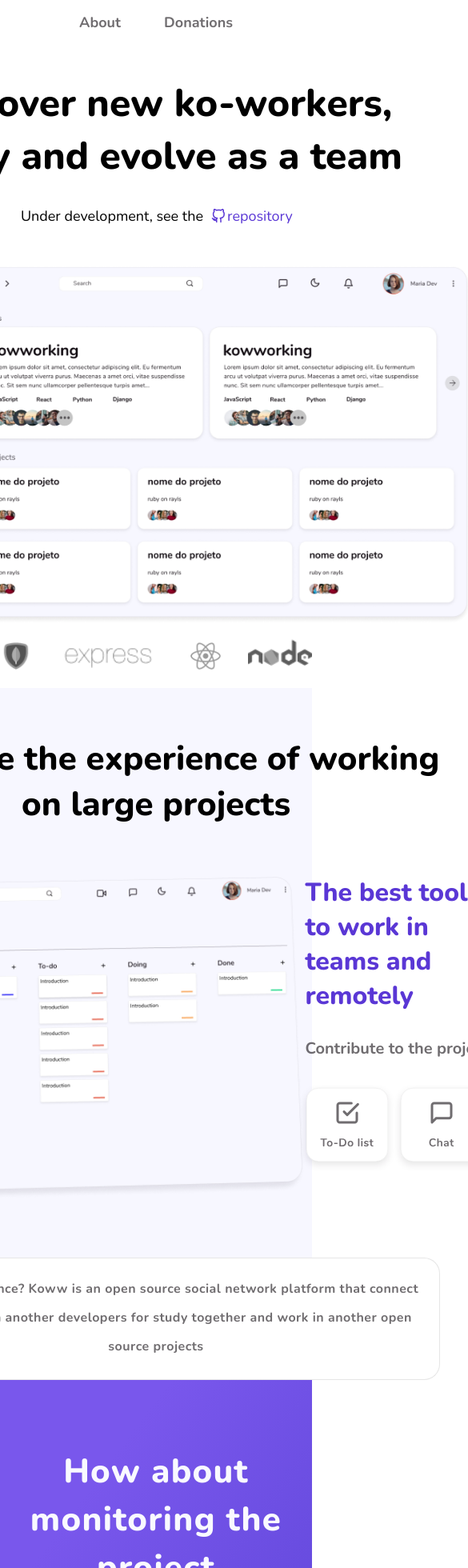
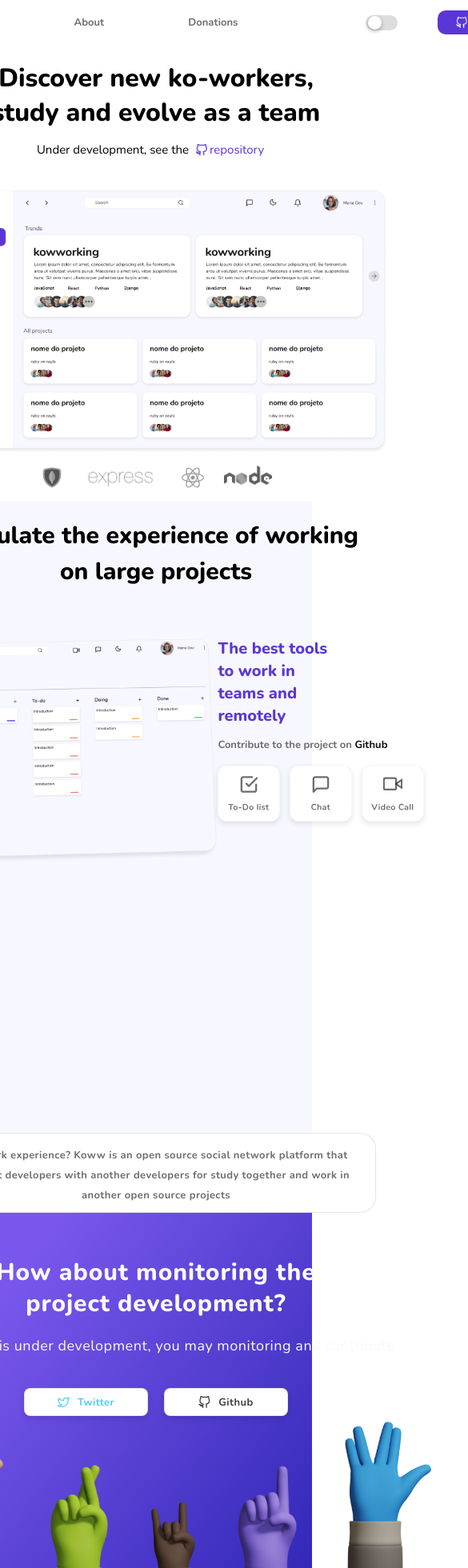
Before and after one commit to Koww-Dev/Kow-Home, a Next.js app: page / in a window 390 px wide. Shown: the top 1960 px of the page at 80% size, 585 px wide, since content can reach past the window. Built offline with nearby package versions, Linux system fonts and the light colour scheme.

Commit message:
[add] - new media querry

```diff
--- a/pages/index.tsx
+++ b/pages/index.tsx
@@ -93,19 +93,44 @@ export default function Home() {
             </h4>
             <div className="container-social-midias">
               <div className="midias">
-                <a href=""></a>
-                <a href=""></a>
+                <a href="">
+                  <img src="/Vector-2.svg" alt="Twitter" />
+                  Twitter
+                </a>
+                <a href="">
+                  <img src="/Vector.svg" alt="Github" />
+                  Github
+                </a>
               </div>
               <div className="to-point">
                 <img src="/hands-dark-white.png" alt="google"/>
+                <img src="/Green-in-Jacket3.png" alt="google"/>
                 <img src="/black-in-Basic11.png" alt="google"/>
+                <img src="/Purple-in-jacket5.png" alt="google"/>
                 <img src="/Blue-in-jumper7.png" alt="google"/>
-                <img src="/Green-in-Jacket3.png" alt="google"/>
-                <img src="/Purple-in-jacket5.png" alt="google"/>
               </div>
             </div>
           </div>
         </section>
+        <footer>
+          <div className="responsive-footer">
+            <div className="container-logo-footer">
+              <img src="/logo.svg" alt="Koww"/>
+            </div>
+            <div className="development">
+              <p>Development</p>
+              <a href="">About</a>
+              <a href="">Team</a>
+              <a href="">Contact</a>
+            </div>
+            <div className="contribute">
+              <p>Contribute</p>
+              <a href="">Github</a>
+              <a href="">Comunity</a>
+              <a href="">Donations</a>
+            </div>
+          </div>
+        </footer>
       </main>
     </>
   )
--- a/styles/globals.css
+++ b/styles/globals.css
@@ -22,7 +22,6 @@ main {
   display: flex;
   flex-direction: column;
   align-items: center;
-  /* justify-content: center; */
 }
 
 main header {
@@ -247,7 +246,6 @@ main section.experience h1 {
 
 main section.experience .view-dashbord {
   width: 100%;
-  /* margin-bottom: 15vh; */
   display: flex;
   justify-content: space-between;
 }
@@ -314,6 +312,7 @@ main section.monitoring {
   display: flex;
   justify-content: center;
   background: linear-gradient(126.8deg, #7957EC 13%, #1E1BA9 106.81%);
+  max-height: 950px;
 }
 
 main section.monitoring .mento-responsive {
@@ -344,16 +343,396 @@ main section.monitoring .mento-responsive h4 {
 
 main section.monitoring .mento-responsive .container-social-midias .midias {
   display: flex;
-  flex-direction: column;
+  flex-direction: row;
   justify-content: center;
   align-items: center;
+  margin-top: 50px;
 }
 
 main section.monitoring .mento-responsive .container-social-midias .midias a {
   width: 223px;
   height: 56px;
-  background-color: #FFFFFF;
+  background: #FFFFFF;
+  border: 0.5px solid rgba(17, 11, 17, 0.1);
+  box-sizing: border-box;
+  box-shadow: 0px 4px 6px rgba(17, 11, 17, 0.1);
+  border-radius: 15px;
+  font-size: 18px;
+  line-height: 36px;
+  font-weight: 700;
+  letter-spacing: 0.03em;
+  text-align: center;
+  display: flex;
+  justify-content: center;
+  align-items: center;
+  color: #4fcff8;
+  text-decoration: none;
+
 }
+
+main section.monitoring .mento-responsive .container-social-midias .midias a img {
+  width: 22px;
+  height: 22px;
+  margin-right: 11px;
+}
+
+main section.monitoring .mento-responsive .container-social-midias .midias a + a {
+  margin-left: 20px;
+  color: rgba(17, 11, 17, 0.8);
+}
+
 main section.monitoring .mento-responsive .container-social-midias img {
   height: 500px;
 }
+
+main section.monitoring .mento-responsive .container-social-midias .to-point {
+  position: relative;
+  display: flex;
+  justify-content: center;
+  height: 500px;
+  width: 100%;
+  margin-top: 30px;
+}
+
+main section.monitoring .mento-responsive .container-social-midias .to-point img {
+  height: 500px;
+  object-fit: cover;
+}
+
+main section.monitoring .mento-responsive .container-social-midias .to-point img + img {
+  margin-left: 90px;
+}
+
+main section.monitoring .mento-responsive .container-social-midias .to-point img:nth-child(1) {
+  margin-top: 5px;
+}
+
+main section.monitoring .mento-responsive .container-social-midias .to-point img:nth-child(2) {
+  margin-top: 75px;
+}
+
+main section.monitoring .mento-responsive .container-social-midias .to-point img:nth-child(3) {
+  height: 400px;
+  margin-top: 175px;
+}
+
+main section.monitoring .mento-responsive .container-social-midias .to-point img:nth-child(4) {
+  margin-top: 75px;
+}
+
+main section.monitoring .mento-responsive .container-social-midias .to-point img:nth-child(5) {
+  margin-top: 5px;
+}
+
+main footer {
+  z-index: 1;
+  height: 262px;
+  width: 100%;
+  display: flex;
+  justify-content: center;
+  background-color: #FFFFFF;
+}
+
+main footer .responsive-footer {
+  width: 1440px;
+  padding: 39px 20px 20px 132px;
+  display: flex;
+}
+
+
+main footer .responsive-footer img {
+  width: 155px;
+}
+
+main footer .responsive-footer div.development {
+  margin-left: 80px;
+  display: flex;
+  flex-direction: column;
+}
+
+
+main footer .responsive-footer div.contribute {
+  margin-left: 80px;
+  display: flex;
+  flex-direction: column;
+}
+
+main footer .responsive-footer div p {
+  font-size: 20px;
+  font-weight: 700;
+  color: rgba(17, 11, 17, 0.8);
+  margin-bottom: 20px;
+}
+
+main footer .responsive-footer div a {
+  font-size: 18px;
+  font-weight: 400;
+  color: #110b119a;
+  text-decoration: none;
+  margin-bottom: 10px;
+}
+
+@media (max-width: 1024px) {
+  main header {
+    width: 1024px;
+  }
+
+  main section div.responsive,
+  main section.experience div.experience-responsive,
+  main section div.container-working,
+  main section.monitoring div.mento-responsive,
+  main section div.responsive-footer {
+    width: 1024px;
+  }
+
+  main div.logo {
+    padding-left: 100px;
+  }
+
+  main div.logo img {
+    height: 30px;
+  }
+
+  main header nav.navigation {
+    padding: 0 20% 0 20%;
+  }
+
+  main header nav.navigation a {
+    font-size: 13px;
+  }
+
+  main header nav.login-theme {
+    padding-right: 100px;
+  }
+
+  main header nav.login-theme .switch__container .switch {
+    position: absolute;
+    visibility: hidden;
+    display: none;
+  }
+
+  main header nav.login-theme .switch__container .switch + label img {
+    top: 1px;
+    width: 16px;
+    left: 2.7px;
+  }
+
+  main header nav.login-theme .switch__container .switch--shadow + label {
+    width:  40px;
+    height: 19px;
+  }
+
+  main header nav.login-theme .switch__container .switch--shadow + label:after {
+    width: 17px;
+    height: 17px;
+    top: 1px;
+  }
+
+  main header nav.login-theme .switch__container  .switch--shadow:checked + label:after {
+    transform: translateX(17px);
+  }
+
+  main header nav.login-theme a.github {
+    width: 60px;
+    height: 30px;
+    border-radius: 10px;
+  }
+
+  main header nav.login-theme a.github img  {
+    width: 14px;
+  }
+
+  section.intro-app h1 {
+    font-size: 2rem;
+    margin-top: 20px;
+  }
+
+  section.intro-app p {
+    margin: 15px 0 40px 0;
+    font-size: 15px;
+  }
+
+  section.intro-app p a {
+    margin-left: 8px;
+    display: flex;
+    width: 100px;
+    font-size: 15px;
+  }
+
+  section.intro-app p a img {
+    height: 15px;
+    width: 15px;
+    margin-right: 3px;
+  }
+
+  section.intro-app img.dashboard {
+    height: 330px;
+  }
+
+  section.intro-app .container-tecs {
+    display: flex;
+    align-items: center;
+    justify-content: space-between;
+    width: 290px;
+    height: 100%;
+  }
+
+  section.intro-app .container-tecs img:nth-child(4) {
+    height: 60px;
+  }
+
+  section.intro-app .container-tecs img {
+    height: 30px;
+  }
+
+  main section.monitoring {
+    max-height: 100vh;
+  }
+
+  main section.monitoring .mento-responsive {
+    width: 1024px;
+  }
+
+  main section.monitoring .mento-responsive h1 {
+    font-size: 30px;
+    line-height: 39px;
+    margin-top: 100px;
+  }
+
+  main section.monitoring .mento-responsive h4 {
+    font-size: 18px;
+    line-height: 26px;
+    font-weight: 400;
+    margin-top: 20px;
+  }
+
+  main section.monitoring .mento-responsive .container-social-midias .midias {
+    margin-top: 40px;
+  }
+
+  main section.monitoring .mento-responsive .container-social-midias .midias a {
+    width: 155px;
+    height: 35px;
+    border-radius: 8px;
+    font-size: 13px;
+  }
+
+  main section.monitoring .mento-responsive .container-social-midias .midias a img {
+    width: 15px;
+    height: 15px;
+    margin-right: 10px;
+  }
+
+  main section.monitoring .mento-responsive .container-social-midias img {
+    height: 100px;
+  }
+
+  main section.monitoring .mento-responsive .container-social-midias .to-point {
+    height: 350px;
+    margin-top: 0px;
+  }
+
+  main section.monitoring .mento-responsive .container-social-midias .to-point img {
+    height: 350px;
+    object-fit: cover;
+  }
+
+  main section.monitoring .mento-responsive .container-social-midias .to-point img + img {
+    margin-left: 10px;
+  }
+
+  main section.monitoring .mento-responsive .container-social-midias .to-point img:nth-child(1) {
+    margin-top: 0;
+  }
+
+  main section.monitoring .mento-responsive .container-social-midias .to-point img:nth-child(2) {
+    margin-top: 55px;
+  }
+
+  main section.monitoring .mento-responsive .container-social-midias .to-point img:nth-child(3) {
+    height: 250px;
+    margin-top: 100px;
+  }
+
+  main section.monitoring .mento-responsive .container-social-midias .to-point img:nth-child(4) {
+    margin-top: 55px;
+  }
+
+  main section.monitoring .mento-responsive .container-social-midias .to-point img:nth-child(5) {
+    margin-top: 0;
+  }
+
+  main section.experience div.experience-responsive {
+    padding: 20px;
+    height: 100vh;
+  }
+
+  main section.experience div.experience-responsive h1 {
+    font-size: 30px;
+    line-height: 45px;
+  }
+
+  main section.experience .view-dashbord img.dashboard {
+    width: 500px;
+  }
+
+  main section.experience .view-dashbord .the-best-tools h2 {
+    font-size: 20px;
+    line-height: 28px;
+  }
+
+  main section.experience .view-dashbord .the-best-tools p {
+    margin: 15px 0 15px 0;
+    font-size: 13px;
+    line-height: 15px;
+  }
+
+  main section.experience .view-dashbord .the-best-tools p a {
+    text-decoration: none;
+  }
+
+  main section.experience .view-dashbord .the-best-tools .container-tools img {
+    width: 90px;
+  }
+
+  main section.container-working p.work-experience {
+    top: -55px;
+    width: 550px;
+    height: 100px;
+    padding: 15px;
+    line-height: 25px;
+    font-size: 13px;
+  }
+
+  main footer {
+    height: 200px;
+  }
+
+  main footer .responsive-footer {
+    width: 1024px;
+    padding: 29px 15px 15px 60px;
+  }
+
+  main footer .responsive-footer img {
+    width: 96px;
+  }
+
+  main footer .responsive-footer div.development {
+    margin-left: 60px;
+  }
+
+
+  main footer .responsive-footer div.contribute {
+    margin-left: 60px;
+  }
+
+  main footer .responsive-footer div p {
+    font-size: 16px;
+    margin-bottom: 15px;
+  }
+
+  main footer .responsive-footer div a {
+    font-size: 14px;
+    margin-bottom: 7px;
+  }
+}
```
Also changed, not shown: public/Vector-2.svg (added), public/Vector.svg (added).
